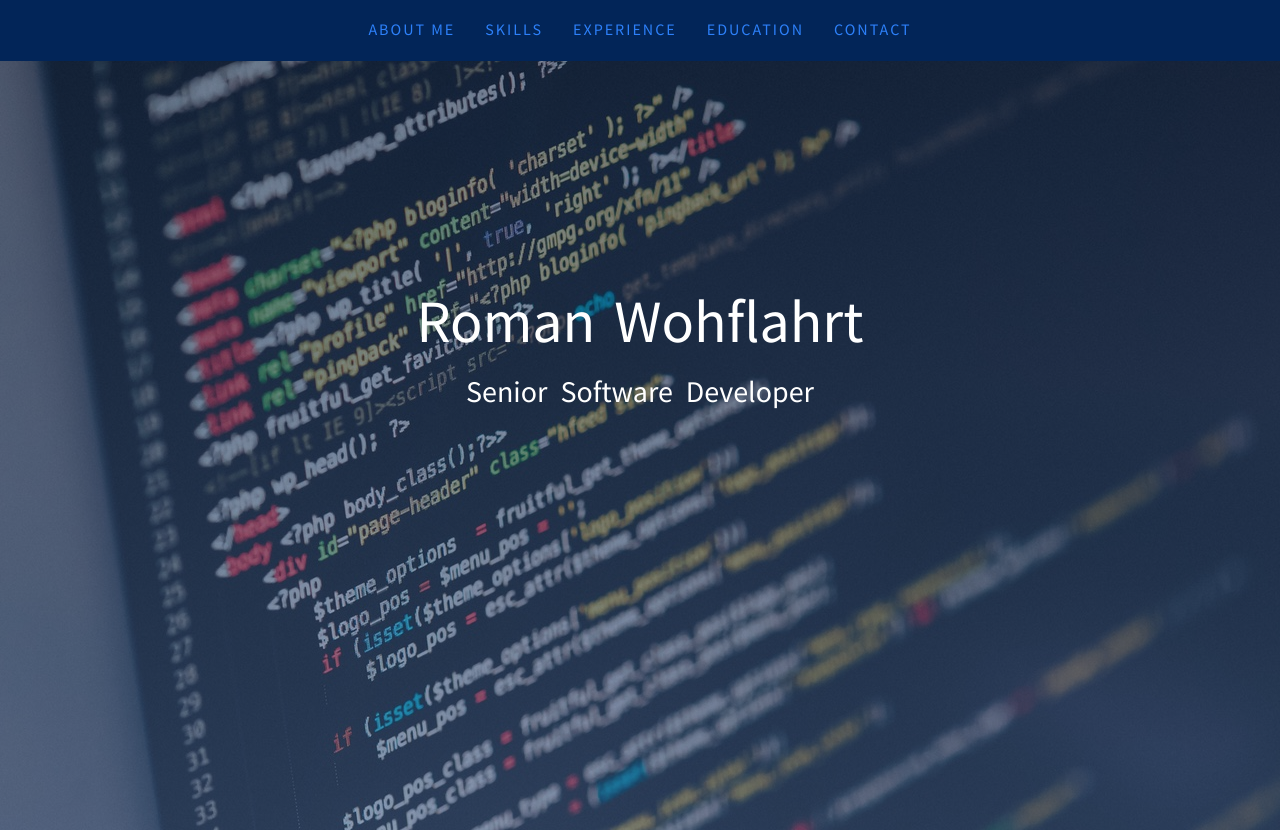
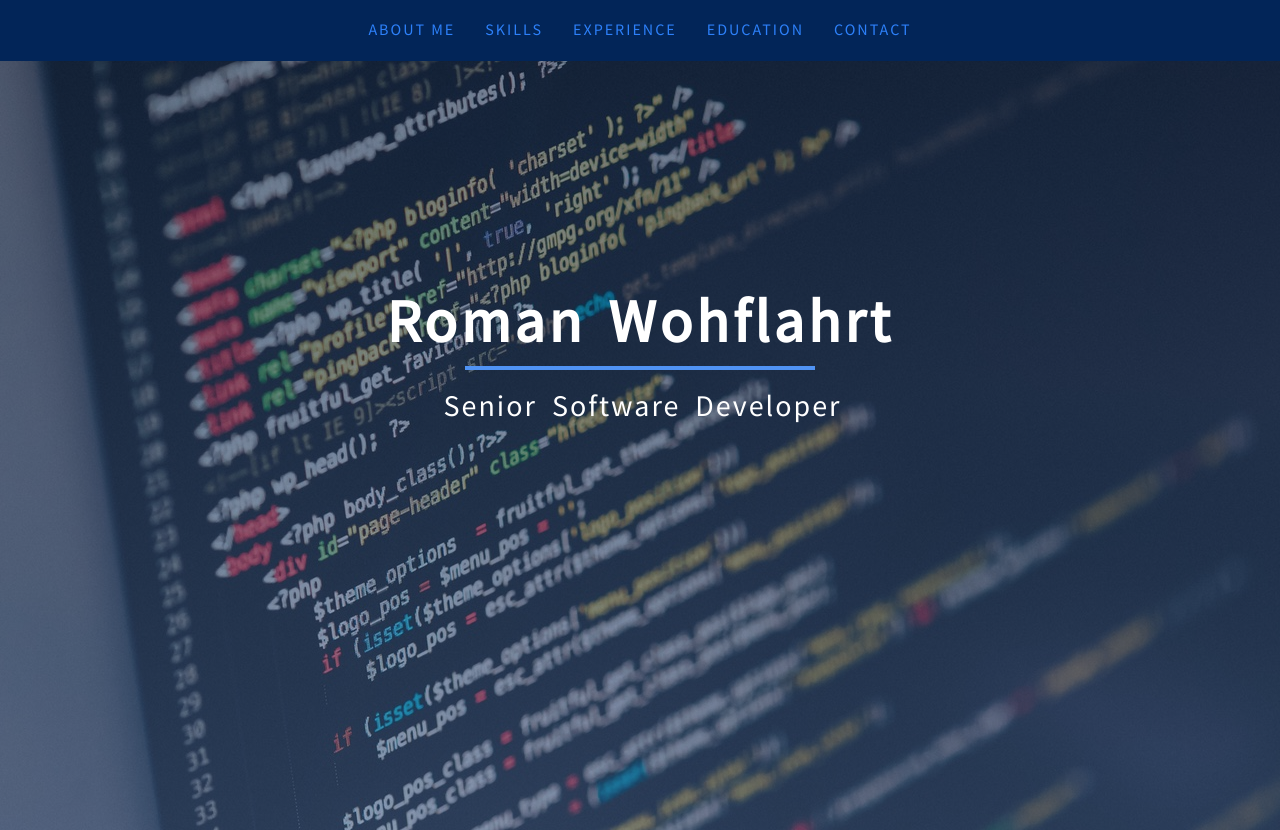
Before and after one commit to kristianJagoda/Project_One, a website: page index.html in a window 1280 px wide. Drawn offline with nearby package versions, Linux system fonts and the light colour scheme; files whose address does not match are found by name.

Commit message:
Add line after h1 in main section

```diff
--- a/index.html
+++ b/index.html
@@ -51,14 +51,17 @@
 
         <!---MAIN SECTION --->
         <section id="showcase">
-
-            <div class="showcase_part1">
-                <h1>Roman Wohflahrt</h1>
+            <div class="row">
+                <div class="col-xs-12">
+                    <div class="showcase_part1">
+                        <h1>Roman Wohflahrt</h1>
+                    </div>
+                    <div class="line"></div>
+                    <div class="showcase_part2">
+                        <h2>Senior Software Developer</h2>
+                    </div>
+                </div>
             </div>
-            <div class="showcase_part2">
-                <h2>Senior Software Developer</h2>
-            </div>
-
         </section>
 
 
--- a/sass/_custom.scss
+++ b/sass/_custom.scss
@@ -11,10 +11,20 @@
     font-weight: normal;
     font-style: normal;
 }
-/*-----BODY and HTML ------*/
+/*-----BODY, HTML, ROWS ------*/
+html {
+    font-size: 10px;
+}
+
 body {
     padding-top: 30px;
     font-family: $main_sans_font;
+    overflow: hidden;
+}
+
+.row {
+    margin-left: 0;
+    margin-right: 0;
 }
 /*-----HEADER AND NAVIGATION BAR -------*/
 header {
@@ -23,6 +33,7 @@ header {
     background-repeat: no-repeat;
     background-size: cover;
     height: 100vh;
+    width: 100vw;
 }
 
 .nav-min-height {
@@ -52,12 +63,6 @@ header {
 
 .navbar-inverse {
     border: 0;
-}
-
-.customizeNavBar {
-    padding-left: 0;
-    padding-right: 0;
-    border-radius: 0;
 }
 /*---HAMBURGER ANIMATION ---*/
 .navbar-toggle {
@@ -90,6 +95,8 @@ header {
 .showcase_part1 {
     h1 {
         font-size: 6rem;
+        font-weight: bolder;
+        letter-spacing: 0.4rem;
         color: #fff;
         text-align: center;
         word-spacing: 0.7rem;
@@ -99,9 +106,34 @@ header {
 .showcase_part2 {
     h2 {
         font-size: 3rem;
+        letter-spacing: 0.2rem;
         color: #fff;
         font-weight: lighter;
         text-align: center;
         word-spacing: 0.7rem;
+        padding-left: 5px;
     }
 }
+
+.line {
+    margin: 0 auto;
+    height: 4px;
+    width: 60%;
+    background-color: lighten($color-primary-3, 50%);
+}
+@media screen and (max-width: 737px) and (orientation:landscape) {
+  .line {
+    width: 80%;
+  }
+}
+@media screen and (min-width: 738px) {
+  .line {
+    width: 40%;
+  }
+}
+
+@media screen and (min-width: 967px) {
+  .line {
+    width: 350px;
+  }
+}
```
Also changed, not shown: css/app.css, 1 other file.
